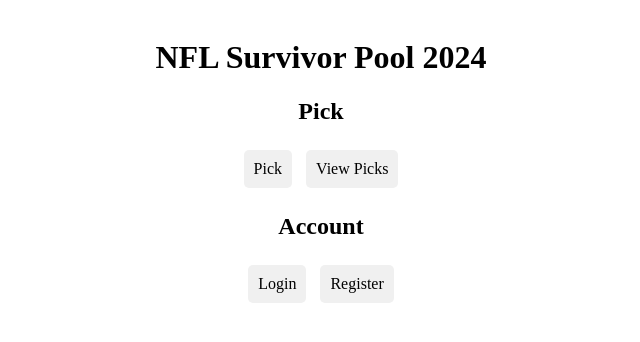
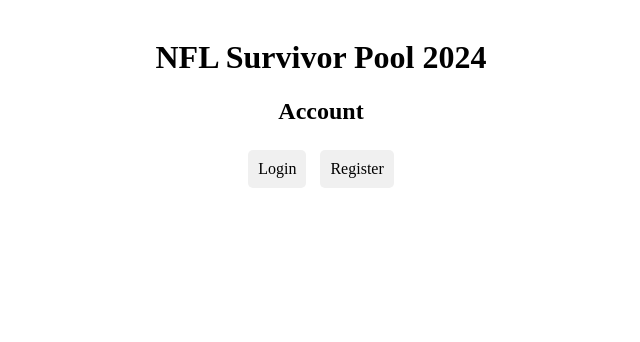
Before and after one commit to gmichnikov/nfl-survivor, a Flask app: page / in a window 1280 px wide. Shown: the top 342 px of the page, without its empty margins (319-959 px from the left). Run offline with Flask 3, Linux system fonts and the light colour scheme.

Commit message:
Small edits to homepage

```diff
--- a/app/templates/index.html
+++ b/app/templates/index.html
@@ -38,15 +38,17 @@
 <body>
     <h1>NFL Survivor Pool 2024</h1>
 
-    <h2>Pick</h2>
-    <a href="{{ url_for('pick') }}">Pick</a>
-    <a href="{{ url_for('view_picks') }}">View Picks</a>
-
-    <h2>Account</h2>
     {% if logged_in %}
+        <h2>Account</h2>
         <p>You are logged in as {{ username }}</p>
         <a href="{{ url_for('logout') }}">Logout</a>
+
+        <h2>Pick</h2>
+        <a href="{{ url_for('pick') }}">Pick</a>
+        <a href="{{ url_for('view_picks') }}">View Picks</a>
+
     {% else %}
+        <h2>Account</h2>
         <a href="{{ url_for('login') }}">Login</a>
         <a href="{{ url_for('register') }}">Register</a>
     {% endif %}
```
